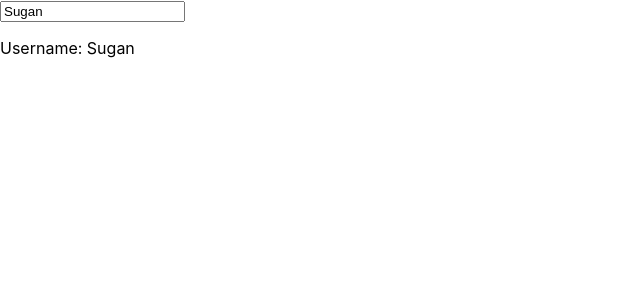
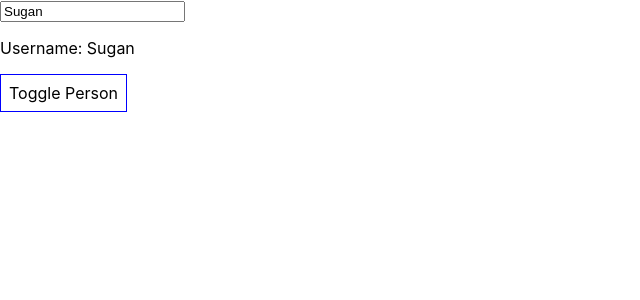
Before and after one commit to msuganthan/react-complete-guide, a React (Create React App) app: page / in a window 1280 px wide. Shown: the top 300 px of the page, without its empty margins (0-640 px from the left). Built offline with nearby package versions, Linux system fonts and the light colour scheme.

Commit message:
Dynamic Contents

```diff
--- a/src/App.js
+++ b/src/App.js
@@ -1,23 +1,79 @@
 import React, {Component} from 'react';
 import UserInput from './UserInput/UserInput';
 import UserOutput from './UserOutput/UserOutput';
+import Person from './Person/Person';
 
 class App extends Component {
 
   state = {
-    userName: 'Sugan'
+    userName: 'Sugan',
+    persons: [
+      {name: 'Sugan', age: 29},
+      {name: 'Gokul', age: 12},
+      {name: 'Gautam', age: 11}
+    ],
+    showPersons: false
   }
 
   usernameChangeHandler = (event) => {
     this.setState({userName: event.target.value})
   }
 
+  togglePersonHandler = (event) => {
+    const doesShow = this.state.showPersons;
+    this.setState({showPersons: !doesShow})
+  }
+
   render() {
+
+    const style = {
+      backgroundColor: 'white',
+      font:            'inherit',
+      border:          '1px solid blue',
+      padding:         '8px',
+      cursor:          'pointer'
+    }
+
+    let persons = null;
+
+    if(this.state.showPersons) {
+      persons = (
+        <div>
+          <Person name = {this.state.persons[0].name}
+                  age  = {this.state.persons[0].age}/>
+
+          <Person name = {this.state.persons[1].name}
+                  age  = {this.state.persons[1].age}/>
+
+          <Person name = {this.state.persons[2].name}
+                age  = {this.state.persons[2].age}/>
+        </div>
+      )
+    }
+
     return (
       <div>
         <UserInput changed     ={this.usernameChangeHandler}
                    currentName = {this.state.userName}/>
         <UserOutput userName   = {this.state.userName}/>
+
+        <button style={style}
+                onClick = {this.togglePersonHandler}>Toggle Person</button>
+        {persons}
+
+        {/* {
+          this.state.showPersons ?
+            <div>
+              <Person name = {this.state.persons[0].name}
+                      age  = {this.state.persons[0].age}/>
+
+              <Person name = {this.state.persons[1].name}
+                      age  = {this.state.persons[1].age}/>
+
+              <Person name = {this.state.persons[2].name}
+                    age  = {this.state.persons[2].age}/>
+            </div> : null
+        } */}
       </div>
     );
   }
--- /dev/null
+++ b/src/Person/Person.css
@@ -0,0 +1,8 @@
+.Person {
+    width:60%;
+    margin:16px auto;
+    border:1px solid #eee;
+    box-shadow: 0 2px 3px #ccc;
+    padding:16px;
+    text-align:center;
+}
--- /dev/null
+++ b/src/Person/Person.js
@@ -0,0 +1,20 @@
+import React from 'react';
+import classes from './Person.css';
+
+const Person = (props) => {
+    {
+        /**
+         * <div onClick={props.click} className={classes.Person}>
+         */
+    }
+    return (
+
+        <div className='Person'>
+            <p>I'm {props.name} and I'm {props.age} old</p>
+            <input type = 'text' value={props.name} onChange={props.changed}/>
+        </div>
+    )
+
+}
+
+export default Person;
```
